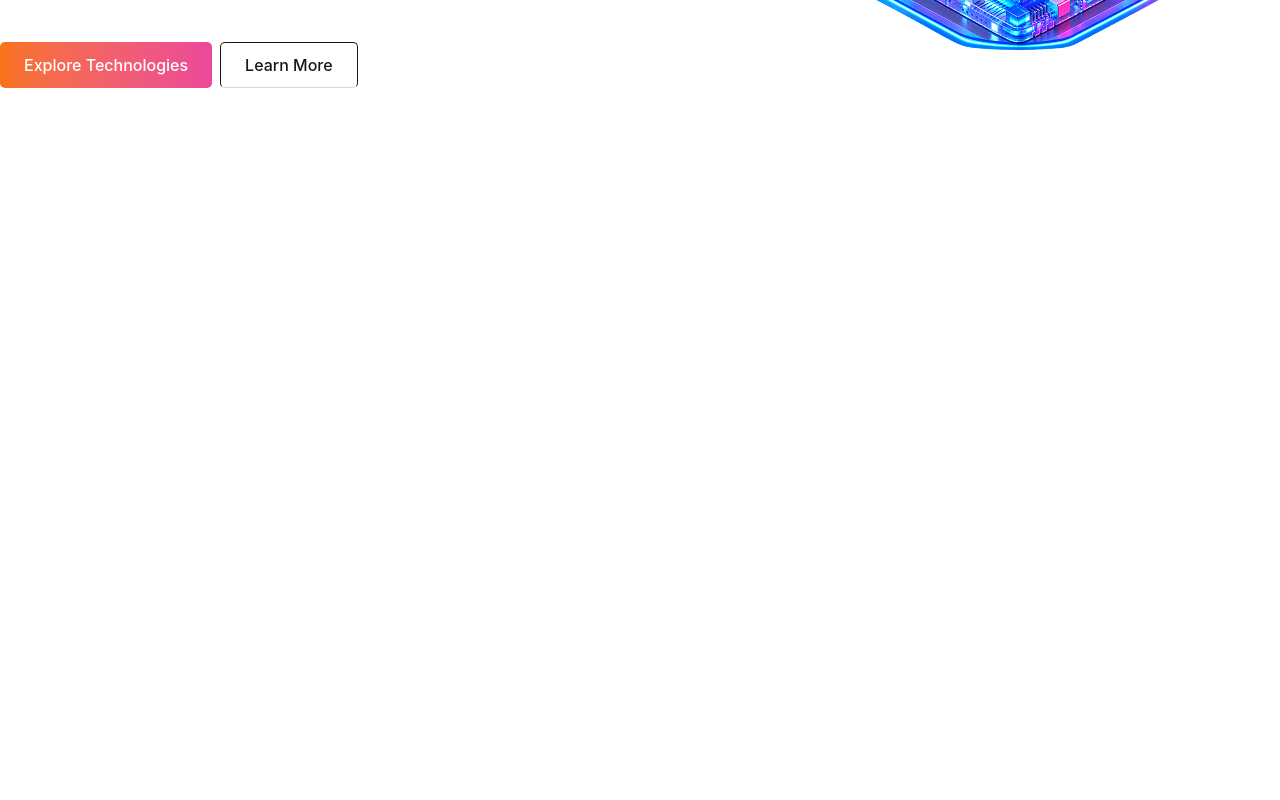
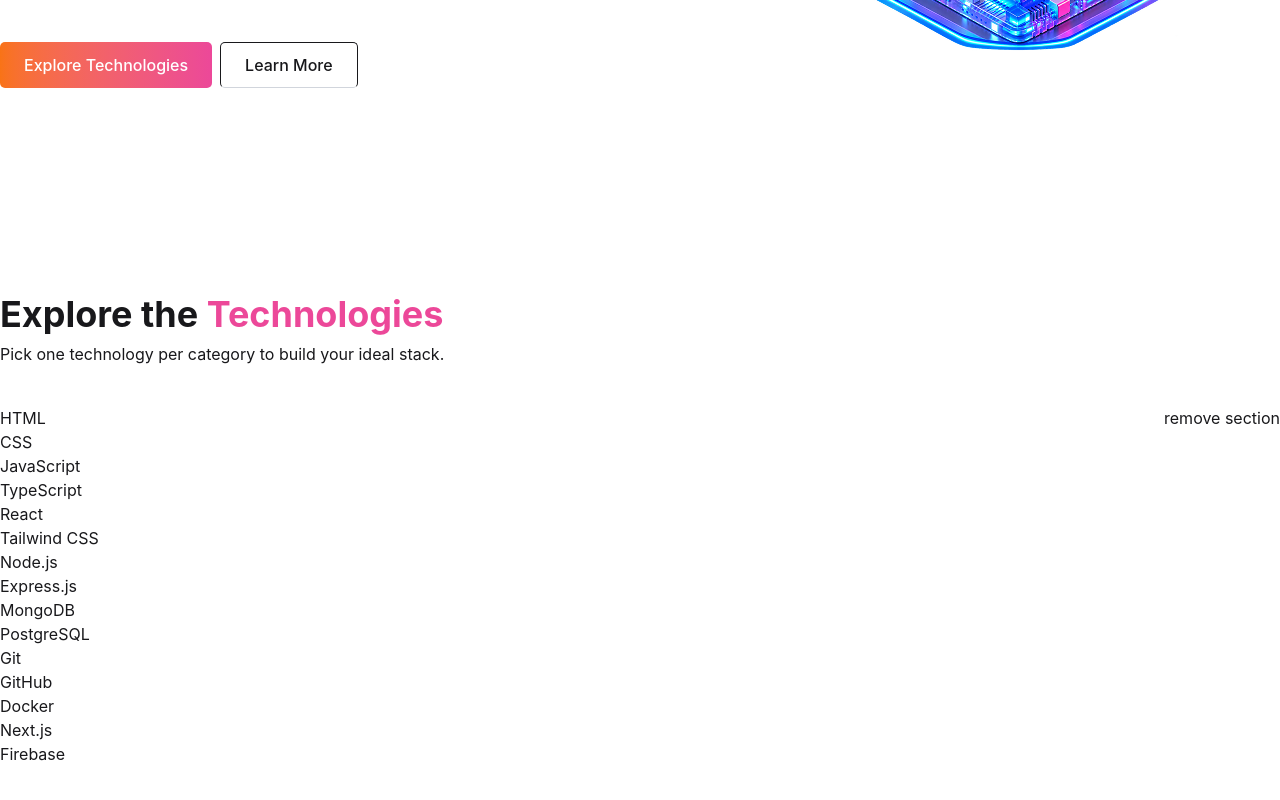
Before and after one commit to codeby-fahim/A05-DevStack, a React (Vite) app: page / in a window 1280 px wide. Shown: the part 556-1356 px from the top of the page. Before the commit the page ends 800 px from the top, so only its background shows below. Built offline with nearby package versions, Linux system fonts and the light colour scheme.

Commit message:
Successfully Fetch Data

```diff
--- /dev/null
+++ b/public/Data.json
@@ -0,0 +1,152 @@
+[
+  {
+    "id": "html",
+    "name": "HTML",
+    "category": "Language",
+    "description": "The standard markup language for documents designed to be displayed in a web browser.",
+    "icon": "https://icon.icepanel.io/Technology/svg/HTML5.svg",
+    "rating": 4.9,
+    "difficulty": "Beginner-Friendly",
+    "badge": "Essential"
+  },
+  {
+    "id": "css",
+    "name": "CSS",
+    "category": "Styling",
+    "description": "A style sheet language used for describing the presentation of a document written in HTML.",
+    "icon": "https://icon.icepanel.io/Technology/svg/CSS3.svg",
+    "rating": 4.8,
+    "difficulty": "Beginner-Friendly",
+    "badge": "Essential"
+  },
+  {
+    "id": "javascript",
+    "name": "JavaScript",
+    "category": "Language",
+    "description": "A high-level, interpreted programming language that conforms to the ECMAScript specification.",
+    "icon": "https://icon.icepanel.io/Technology/svg/JavaScript.svg",
+    "rating": 4.9,
+    "difficulty": "Intermediate",
+    "badge": "Popular"
+  },
+  {
+    "id": "typescript",
+    "name": "TypeScript",
+    "category": "Language",
+    "description": "A strict syntactical superset of JavaScript that adds optional static typing.",
+    "icon": "https://icon.icepanel.io/Technology/svg/TypeScript.svg",
+    "rating": 4.8,
+    "difficulty": "Intermediate",
+    "badge": "Fast"
+  },
+  {
+    "id": "react",
+    "name": "React",
+    "category": "Frontend",
+    "description": "A declarative, component-based JavaScript library for building modern user interfaces.",
+    "icon": "https://icon.icepanel.io/Technology/svg/React.svg",
+    "rating": 4.9,
+    "difficulty": "Beginner-Friendly",
+    "badge": "Popular"
+  },
+  {
+    "id": "tailwind-css",
+    "name": "Tailwind CSS",
+    "category": "Styling",
+    "description": "A utility-first CSS framework packed with classes to build any design directly in your markup.",
+    "icon": "https://icon.icepanel.io/Technology/svg/Tailwind-CSS.svg",
+    "rating": 4.8,
+    "difficulty": "Beginner-Friendly",
+    "badge": "Fast"
+  },
+  {
+    "id": "nodejs",
+    "name": "Node.js",
+    "category": "Backend",
+    "description": "A JavaScript runtime built on Chrome's V8 JavaScript engine for scalable network applications.",
+    "icon": "https://icon.icepanel.io/Technology/svg/Node.js.svg",
+    "rating": 4.7,
+    "difficulty": "Intermediate",
+    "badge": "Essential"
+  },
+  {
+    "id": "express",
+    "name": "Express.js",
+    "category": "Backend",
+    "description": "A minimal and flexible Node.js web application framework that provides robust features.",
+    "icon": "https://icon.icepanel.io/Technology/svg/Express.js.svg",
+    "rating": 4.6,
+    "difficulty": "Beginner-Friendly",
+    "badge": "Popular"
+  },
+  {
+    "id": "mongodb",
+    "name": "MongoDB",
+    "category": "Database",
+    "description": "A source-available cross-platform document-oriented database program classified as NoSQL.",
+    "icon": "https://icon.icepanel.io/Technology/svg/MongoDB.svg",
+    "rating": 4.7,
+    "difficulty": "Beginner-Friendly",
+    "badge": "Popular"
+  },
+  {
+    "id": "postgresql",
+    "name": "PostgreSQL",
+    "category": "Database",
+    "description": "A powerful, open-source object-relational database system with proven reliability.",
+    "icon": "https://icon.icepanel.io/Technology/svg/PostgresSQL.svg",
+    "rating": 4.9,
+    "difficulty": "Intermediate",
+    "badge": "Top SQL"
+  },
+  {
+    "id": "git",
+    "name": "Git",
+    "category": "Tools",
+    "description": "A distributed version control system for tracking changes in source code during software development.",
+    "icon": "https://icon.icepanel.io/Technology/svg/Git.svg",
+    "rating": 4.9,
+    "difficulty": "Beginner-Friendly",
+    "badge": "Essential"
+  },
+  {
+    "id": "github",
+    "name": "GitHub",
+    "category": "Tools",
+    "description": "A developer platform that allows developers to create, store, manage and share their code.",
+    "icon": "https://icon.icepanel.io/Technology/svg/GitHub.svg",
+    "rating": 4.9,
+    "difficulty": "Beginner-Friendly",
+    "badge": "Popular"
+  },
+  {
+    "id": "docker",
+    "name": "Docker",
+    "category": "DevOps",
+    "description": "A set of platform-as-a-service products that use OS-level virtualization to deliver software in containers.",
+    "icon": "https://icon.icepanel.io/Technology/svg/Docker.svg",
+    "rating": 4.8,
+    "difficulty": "Advanced",
+    "badge": "Containers"
+  },
+  {
+    "id": "nextjs",
+    "name": "Next.js",
+    "category": "Frontend",
+    "description": "A flexible React framework that gives you building blocks to create fast, full-stack web applications.",
+    "icon": "https://icon.icepanel.io/Technology/svg/Next.js.svg",
+    "rating": 4.9,
+    "difficulty": "Intermediate",
+    "badge": "Popular"
+  },
+  {
+    "id": "firebase",
+    "name": "Firebase",
+    "category": "Backend",
+    "description": "A platform developed by Google for creating mobile and web applications with backend services.",
+    "icon": "https://icon.icepanel.io/Technology/svg/Firebase.svg",
+    "rating": 4.7,
+    "difficulty": "Beginner-Friendly",
+    "badge": "Fast"
+  }
+]
--- a/src/App.tsx
+++ b/src/App.tsx
@@ -1,11 +1,25 @@
+import { Suspense, useState } from "react";
 import Hero from "./Component/Hero";
 import Nav from "./Component/Nav";
+import Technology from "./Component/Technology/Technology";
+import type { ITechnologyType } from "./Type/TechnologyType";
 
+
+const TechnologyFetch= async(): Promise<ITechnologyType[]> =>{
+ const res = await fetch('/public/Data.json');
+ const data = await res.json();
+ return data;
+}
 function App() {
+  const [technologyPromise] = useState(()=> TechnologyFetch());
   return (
     <>
       <Nav></Nav>
      <Hero></Hero>
+     <Suspense fallback={<h2>Loading....</h2>}>
+     <Technology technologyPromise={technologyPromise}></Technology>
+
+     </Suspense>
     </>
   );
 }
--- a/src/Component/Hero.tsx
+++ b/src/Component/Hero.tsx
@@ -5,7 +5,7 @@ const Hero = () => {
       <div className="flex flex-col justify-around">
         <div>
           <h2 className="text-6xl font-bold">
-          Build Your Ideal <br /> <span className="bg-linear-to-r from-[#FF5722] via-[#D81B7E] to-[#7C3AED] bg-clip-text text-transparent">Development Stack</span>
+          Build Your Ideal <br/> <span className="bg-linear-to-r from-[#FF5722] via-[#D81B7E] to-[#7C3AED] bg-clip-text text-transparent">Development Stack</span>
         </h2>
         <p className="text-xl mt-3">
           Explore frontend, backend, database, and tooling options,<br/> compare them
--- /dev/null
+++ b/src/Component/Technology/Technology.tsx
@@ -0,0 +1,33 @@
+import { use } from "react";
+import type { ITechnologyType } from "../../Type/TechnologyType";
+
+interface TechnologyFetchProps{
+  technologyPromise: Promise<ITechnologyType[]>;
+}
+const Technology = ({technologyPromise}:TechnologyFetchProps) => {
+  const technology = use(technologyPromise);
+  return (
+    <div className="container mx-auto my-10 py-5">
+      <div className="mb-10">
+        <h2 className="text-4xl font-bold mb-2">Explore the <span className="text-[#EC4899]">Technologies</span></h2>
+        <p className="text-ms">Pick one technology per category to build your ideal stack.</p>
+      </div>
+      <div className="flex justify-between">
+        <div>
+          {
+            technology.map((tech)=>{
+              return (
+                <div>{tech.name}</div>
+              )
+            })
+          }
+        </div>
+        <div>
+          <h2>remove section</h2>
+        </div>
+      </div>
+    </div>
+  );
+};
+
+export default Technology;
--- /dev/null
+++ b/src/Component/Technology/TechnologyCard.tsx
@@ -0,0 +1,10 @@
+
+const TechnologyCard = () => {
+  return (
+    <div>
+
+    </div>
+  );
+};
+
+export default TechnologyCard;
--- /dev/null
+++ b/src/Type/TechnologyType.ts
@@ -0,0 +1,10 @@
+ export interface ITechnologyType {
+  id: string;
+  name: string
+  category: string;
+  description: string;
+  icon: string;
+  rating: number;
+  difficulty: string;
+  badge: string;
+}
```
